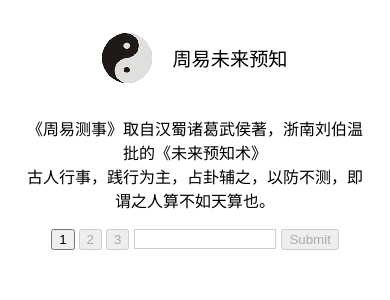
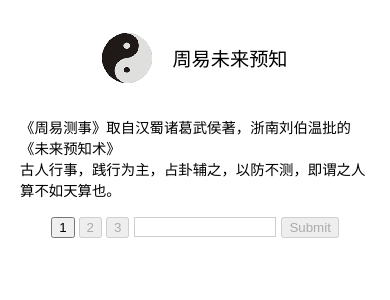
Before and after one commit to furixturi/zhugeshenshu, a React app: page / in a window 390 px wide. Shown: the top 300 px of the page. Built offline with nearby package versions, Linux system fonts and the light colour scheme.

Commit message:
update style for mobile

```diff
--- a/src/App.scss
+++ b/src/App.scss
@@ -6,7 +6,7 @@ body {
 
 .App {
   max-width: 480px;
-  padding: 0 20px;
+  padding: 0 20px 100px 20px;
   h1,
   h2,
   h3,
@@ -39,16 +39,17 @@ body {
 }
 
 .intro {
-  text-align: center;
+  // text-align: center;
   p {
     margin: 0;
     text-indent: 0;
+    font-size: .9rem;
   }
 }
 
 .form {
   text-align: center;
-  margin: 15px;
+  margin: 15px 0;
   button {
     margin: 2px;
   }
```
